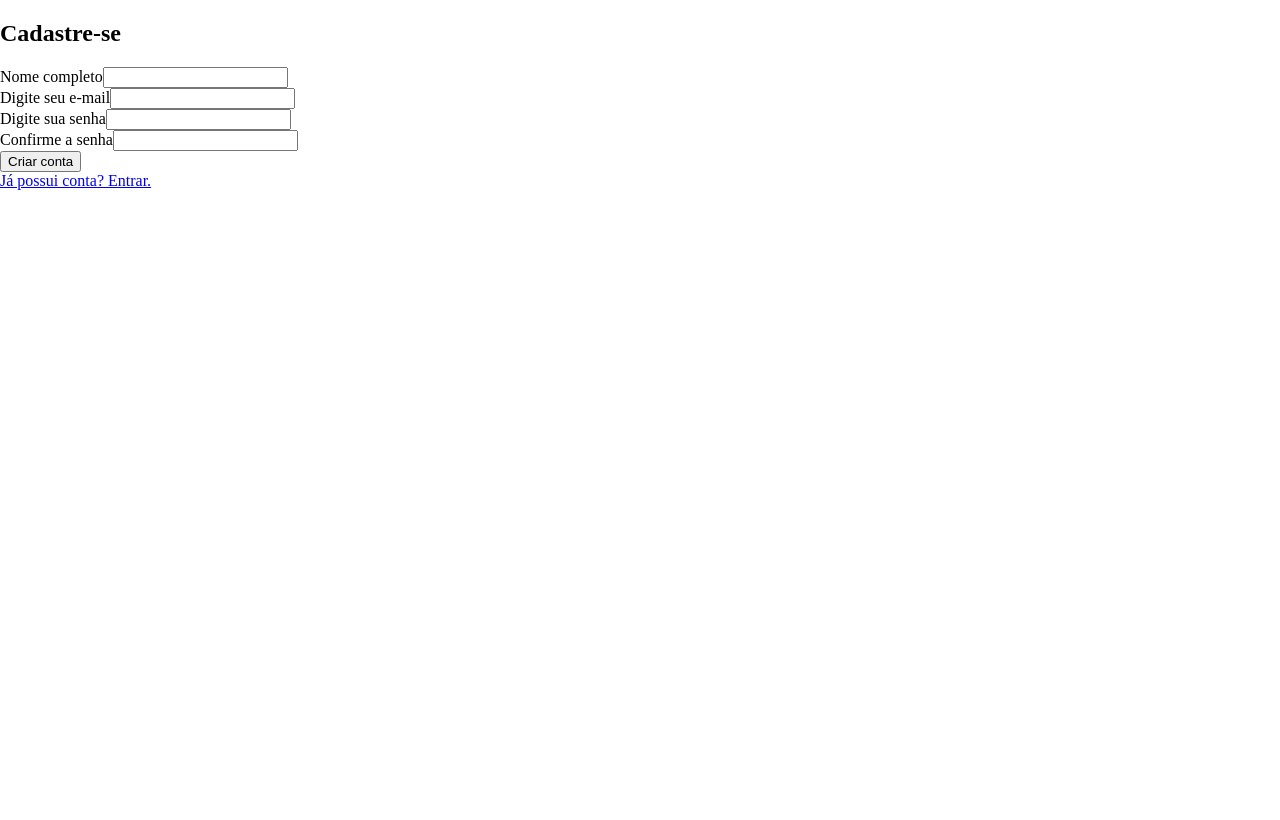
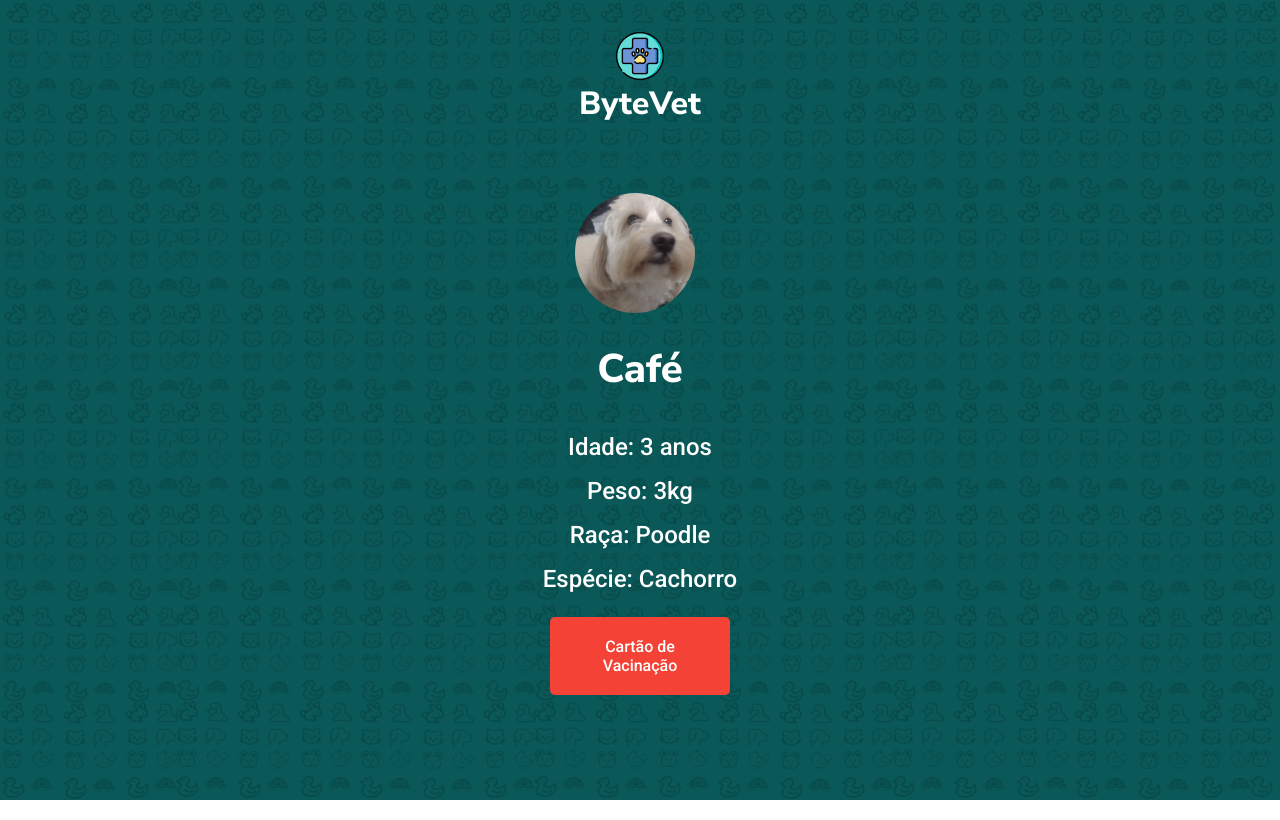
Before and after one commit to byte-vet/frontend, a React (Create React App) app: page / in a window 1280 px wide. Built offline with nearby package versions, Linux system fonts and the light colour scheme; the HTML template or start-up script is replaced by a standard one.

Commit message:
tela de pet

```diff
--- a/src/App.js
+++ b/src/App.js
@@ -14,8 +14,8 @@ function App() {
   return (
     <Router>
       <Routes>
-        <Route path="/login" element={<Login />} />
-        <Route path="/" element={<Register />} />
+        <Route path="/login" element={<MyPet />} />
+        <Route path="/" element={<MyPet />} />
         <Route path="/register-pet" element={<RegisterPet />} />
         <Route path="/home" element={<Home />} />
         <Route path="/mypets" element={<MyPets />} />
--- a/src/pages/MyPet.css
+++ b/src/pages/MyPet.css
@@ -1,6 +1,25 @@
 @import url('https://fonts.googleapis.com/css2?family=Roboto:wght@500&display=swap');
 @import url('https://fonts.googleapis.com/css2?family=Nunito+Sans:wght@800&display=swap');
 @import url('https://fonts.googleapis.com/css2?family=Inter:wght@400&display=swap');
+
+.mypet-header {
+  font-family: 'Nunito Sans', sans-serif;
+  font-size: 36px;
+  font-weight: 800;
+  color: #ffffff;
+}
+
+.mypet-logo {
+  margin-bottom: 0.3rem;
+  margin-top: 2rem;
+}
+
+.mypet-title {
+  font-family: 'Nunito Sans', sans-serif;
+  font-weight: 800;
+  color: #ffffff;
+  margin-top: 0px;
+}
 
 .pet-container {
   font-family: 'Inter', sans-serif;
@@ -12,68 +31,52 @@
   flex-direction: column;
   align-items: center;
   height: 100vh;
-  overflow-y: auto; /* Permitir rolagem se o conteúdo for longo */
-  padding-top: 5rem; /* Espaçamento do topo */
+  overflow-y: hidden;
+  display: flex;
 }
 
 .pet-name {
   font-family: 'Nunito Sans', sans-serif;
-  font-size: 2.5rem; /* Tamanho da fonte do nome do pet */
-  color: #ffffff; /* Cor do texto */
-  margin: 1rem 0; /* Espaçamento */
+  font-size: 2.5rem;
+  color: #ffffff;
+  margin: 1rem 0;
 }
 
 .pet-age {
   font-family: 'Roboto', sans-serif;
-  font-size: 1.5rem; /* Tamanho da fonte da idade */
-  color: #ffffff; /* Cor do texto */
-  margin-bottom: 2rem; /* Espaçamento */
+  font-size: 1.5rem;
+  color: #ffffff;
+  margin-bottom: 0.5rem;
 }
 
-.vaccine-date,
-.vaccine-name {
-  font-size: 0.9rem; /* Diminuir a fonte para 0.9rem ou o tamanho desejado */
-  color: #ffffff; /* Ajustar a cor se necessário */
+.pet-info {
+  font-family: 'Roboto', sans-serif;
+  font-size: 1.5rem;
+  color: #ffffff;
+  margin-top: 0.5rem;
+  margin-bottom: 0.5rem;
 }
 
-.my-pet-photo {
-  width: 120px; /* Tamanho da foto */
-  height: 120px; /* Tamanho da foto */
-  border-radius: 50%; /* Arredondamento da foto */
-  object-fit: cover; /* Ajuste da foto */
-  margin-bottom: 1rem; /* Espaçamento abaixo da foto */
+
+.pet-photo {
+  width: 120px;
+  height: 120px;
+  border-radius: 50%;
+  object-fit: cover;
+  margin-bottom: 1rem;
+  margin-top: 3rem;
 }
 
-.button-pet {
+.button-vaccination-card {
   font-family: 'Roboto', sans-serif;
-  font-weight: 400;
-  font-size: small;
+  font-weight: 500;
   color: white;
-  background-color: #4caf50;
-  padding: 15px 20px;
-  margin-bottom: 10px;
+  padding: 20px;
   border: none;
   border-radius: 5px;
   cursor: pointer;
-  width: 320px;
-  display: flex;
-  align-items: center;
-  justify-content: center;
+  width: 11%;
+  background-color: #f44336;
+  margin-top: 1rem;
+  text-align: center;
 }
-
-.button-pet-edit {
-  font-family: 'Roboto', sans-serif;
-  font-weight: 400;
-  font-size: small;
-  color: white;
-  background-color: rgb(226, 102, 102);
-  padding: 15px 20px;
-  margin-bottom: 10px;
-  border: none;
-  border-radius: 5px;
-  cursor: pointer;
-  width: 320px;
-  display: flex;
-  align-items: center;
-  justify-content: center;
-}
--- a/src/pages/MyPet.js
+++ b/src/pages/MyPet.js
@@ -1,64 +1,35 @@
-import React, { useState, useEffect } from 'react';
+import React, { useState } from 'react';
 import './MyPet.css';
+import logo from './assets/images/logo.png';
 import profilePlaceholder from './assets/images/profile_placeholder.jpeg';
 
-function MyPet({ petId, token }) { // Assumindo que petId e token são passados como props
+function MyPet() {
   const [pet, setPet] = useState({
-    name: '',
-    age: '',
+    name: 'Café',
+    age: 3,
     photo: profilePlaceholder,
-    vaccineCard: []
+    breed: 'Poodle',
+    species: 'Cachorro',
+    weight: 3
   });
 
-  useEffect(() => {
-    const fetchPet = async () => {
-      try {
-        const response = await fetch(`http://localhost:3000/animais/${petId}`, {
-          method: 'GET',
-          headers: {
-            'Authorization': `Bearer ${token}` // Certifique-se de que o token está sendo passado corretamente
-          }
-        });
-
-        const data = await response.json();
-
-        if (response.ok) {
-          setPet({
-            ...pet,
-            name: data.nome,
-            age: data.idade,
-            photo: data.foto || profilePlaceholder,
-            vaccineCard: data.cartaoVacina || []
-          });
-        } else {
-          console.error('Erro ao carregar informações do pet', data.message);
-        }
-      } catch (error) {
-        console.error('Falha na requisição', error);
-      }
-    };
-
-    fetchPet();
-  }, [petId, token]); // Dependências do useEffect
-
-  // Resto do seu componente...
   return (
     <div className="pet-container">
-      <img src={pet.photo} alt={pet.name} className="my-pet-photo" />
+      <img src={logo} alt="ByteVet Logo" className="mypet-logo" />
+      <h1 className="mypet-title">ByteVet</h1>
+      <img src={pet.photo} alt={pet.name} className="pet-photo" />
       <h1 className="pet-name">{pet.name}</h1>
       <p className="pet-age">Idade: {pet.age} anos</p>
-      <div className="vaccine-card-container">
-        <h2>Cartão de Vacinação</h2>
-        <ul className="vaccine-list">
-          {pet.vaccineCard.map((entry, index) => (
-            <li key={index} className="vaccine-entry">
-              <span className="vaccine-date">{entry.date}</span>
-              <span className="vaccine-name">{entry.vacina}</span>
-            </li>
-          ))}
-        </ul>
-      </div>
-      {/* Restante do seu JSX para Editar, Deletar, etc. */}
+      <p className="pet-info">Peso: {pet.weight}kg</p>
+      <p className="pet-info">Raça: {pet.breed}</p>
+      <p className="pet-info">Espécie: {pet.species}</p>
+      <a
+        href={pet.vaccineCardUrl}
+        className="button-vaccination-card"
+        download={`Cartao-Vacinacao-${pet.name}.pdf`}
+      >
+        Cartão de Vacinação
+      </a>
     </div>
   );
 }
```
